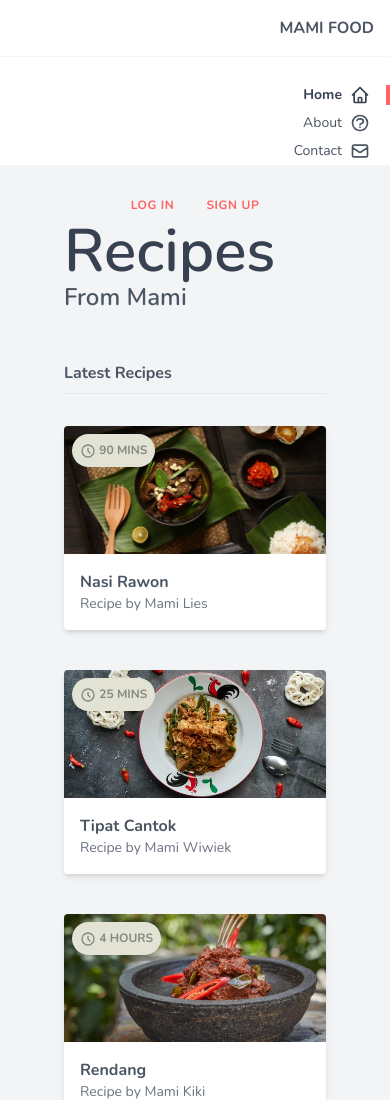
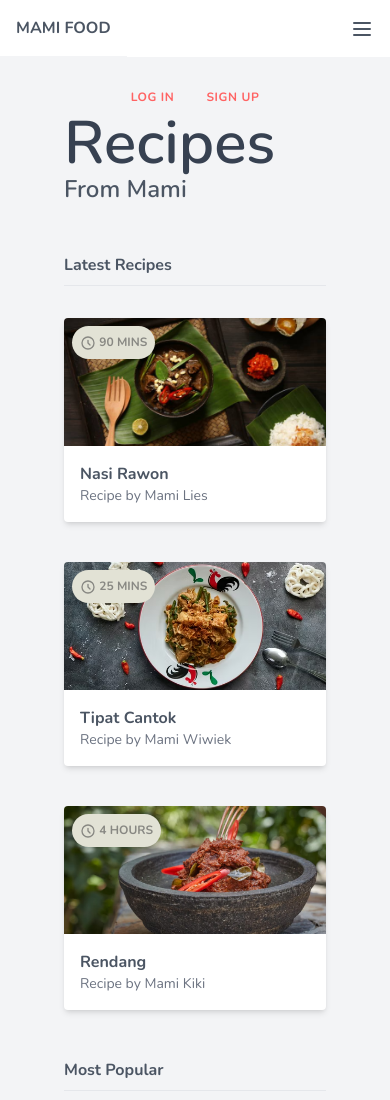
Before and after one commit to phieraditya/mamifood, a website: page src/index.html in a window 390 px wide. Shown: the top 1100 px of the page. Drawn offline with nearby package versions, Linux system fonts and the light colour scheme.

Commit message:
Style navbar for mobile

```diff
--- a/src/index.html
+++ b/src/index.html
@@ -12,12 +12,28 @@
       <!-- start nav -->
       <div class="md:col-span-1 md:flex md:justify-end">
         <nav class="text-right">
-          <div>
+          <div class="flex justify-between items-center">
             <h1 class="font-bold uppercase p-4 border-b border-gray-100">
               <a href="/" class="hover:text-primary">Mami Food</a>
             </h1>
+            <div class="px-4 cursor-pointer md:hidden" id="burger">
+              <svg
+                xmlns="http://www.w3.org/2000/svg"
+                class="h-6 w-6"
+                fill="none"
+                viewBox="0 0 24 24"
+                stroke="currentColor"
+                stroke-width="2"
+              >
+                <path
+                  stroke-linecap="round"
+                  stroke-linejoin="round"
+                  d="M4 6h16M4 12h16M4 18h16"
+                />
+              </svg>
+            </div>
           </div>
-          <ul class="text-sm mt-6">
+          <ul class="text-sm mt-6 hidden md:block" id="'menu">
             <li class="text-gray-700 font-bold py-1">
               <a
                 href="#"
```
Also changed, not shown: dist/output.css.
